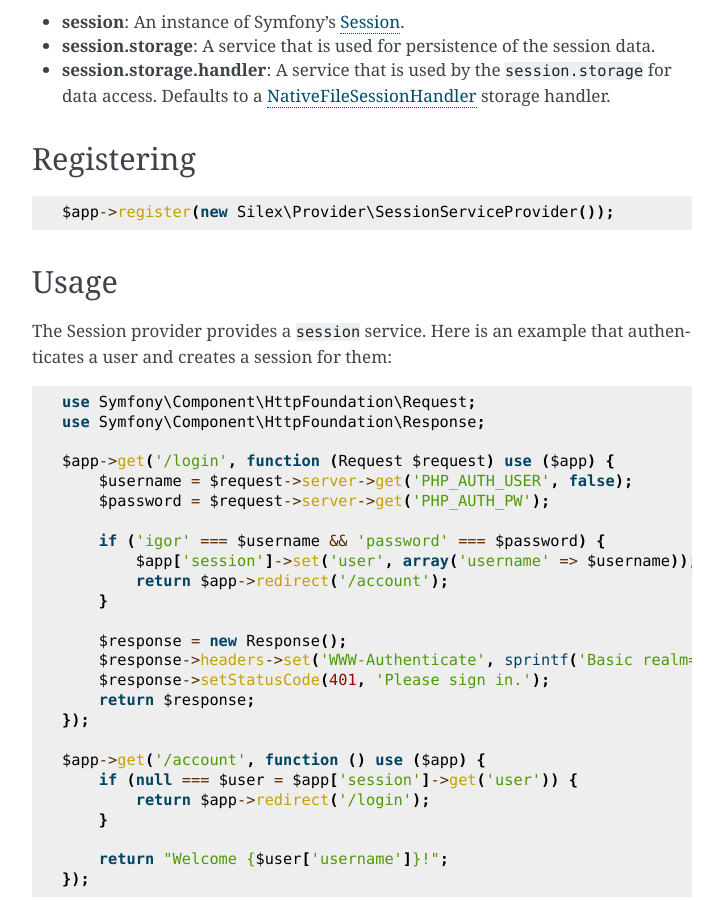
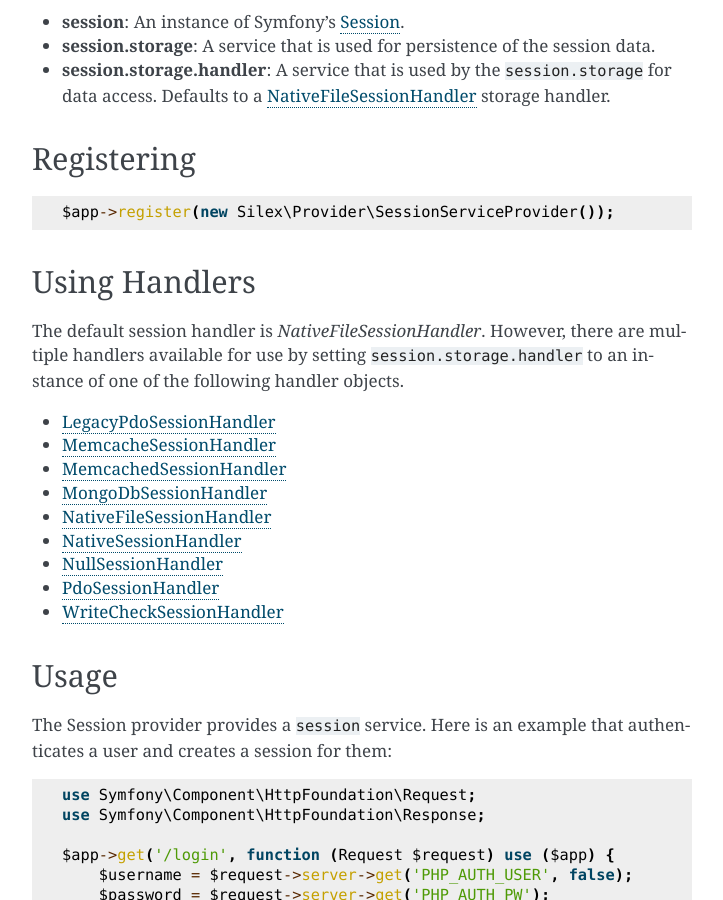
Before and after one commit to silexphp/Silex, a Sphinx documentation site: the page built from doc/providers/session.rst, in a window 1280 px wide and 900 px high, scrolled down 817 px. Shown: the whole window, without its empty margins (388-1111 px from the left). Built offline with Sphinx 7.4.7, drawn with Linux system fonts in a browser that asks for light colours.

Commit message:
Update session.rst to explain handlers
Expand the documentation to explain how to use different session providers.

```diff
--- a/doc/providers/session.rst
+++ b/doc/providers/session.rst
@@ -56,6 +56,21 @@ Registering
 
     $app->register(new Silex\Provider\SessionServiceProvider());
 
+Using Handlers
+--------------
+
+The default session handler is `NativeFileSessionHandler`. However, there are multiple handlers available for use by setting ``session.storage.handler`` to an instance of one of the following handler objects.
+
+* `LegacyPdoSessionHandler <http://api.symfony.com/master/Symfony/Component/HttpFoundation/Session/Storage/Handler/LegacyPdoSessionHandler.html>`_
+* `MemcacheSessionHandler <http://api.symfony.com/master/Symfony/Component/HttpFoundation/Session/Storage/Handler/MemcacheSessionHandler.html>`_
+* `MemcachedSessionHandler <http://api.symfony.com/master/Symfony/Component/HttpFoundation/Session/Storage/Handler/MemcachedSessionHandler.html>`_
+* `MongoDbSessionHandler <http://api.symfony.com/master/Symfony/Component/HttpFoundation/Session/Storage/Handler/MongoDbSessionHandler.html>`_
+* `NativeFileSessionHandler <http://api.symfony.com/master/Symfony/Component/HttpFoundation/Session/Storage/Handler/NativeFileSessionHandler.html>`_
+* `NativeSessionHandler <http://api.symfony.com/master/Symfony/Component/HttpFoundation/Session/Storage/Handler/NativeSessionHandler.html>`_
+* `NullSessionHandler <http://api.symfony.com/master/Symfony/Component/HttpFoundation/Session/Storage/Handler/NullSessionHandler.html>`_
+* `PdoSessionHandler <http://api.symfony.com/master/Symfony/Component/HttpFoundation/Session/Storage/Handler/PdoSessionHandler.html>`_
+* `WriteCheckSessionHandler <http://api.symfony.com/master/Symfony/Component/HttpFoundation/Session/Storage/Handler/WriteCheckSessionHandler.html>`_
+
 Usage
 -----
 
```
